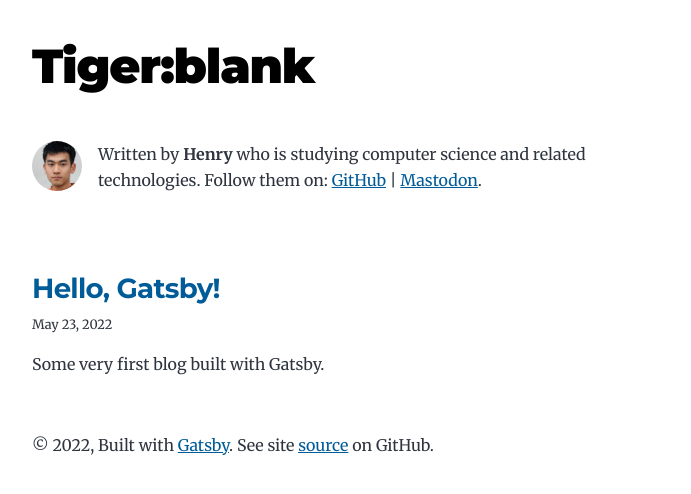
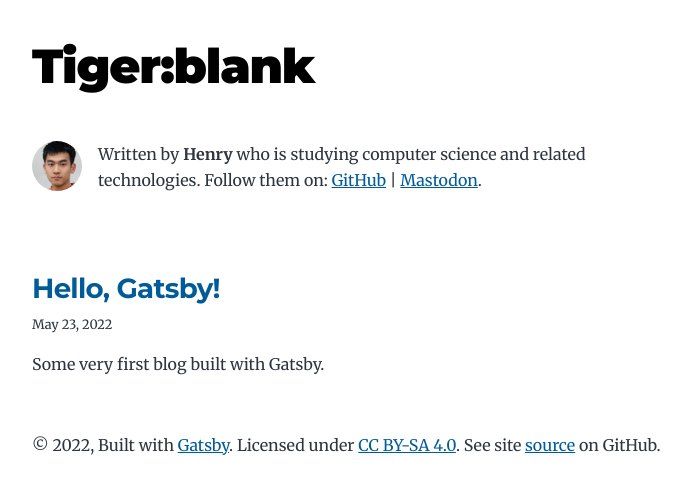
Before and after one commit to kLiHz/personal-site, a Gatsby site: page / in a window 1280 px wide. Shown: the whole page, without its empty margins (292-983 px from the left). Built offline with nearby package versions, Linux system fonts and the light colour scheme; Gatsby itself is replaced by a stand-in of ours.

Commit message:
Add CC BY-SA 4.0 License

```diff
--- a/src/components/layout.js
+++ b/src/components/layout.js
@@ -28,6 +28,7 @@ const Layout = ({ location, title, children }) => {
         © {new Date().getFullYear()}, Built with
         {` `}
         <a href="https://www.gatsbyjs.com">Gatsby</a>
+        . Licensed under <a href="https://creativecommons.org/licenses/by-sa/4.0/">CC BY-SA 4.0</a>
         . See site <a href="https://github.com/tsagaanbar/blog/">source</a> on GitHub.
       </footer>
     </div>
```
